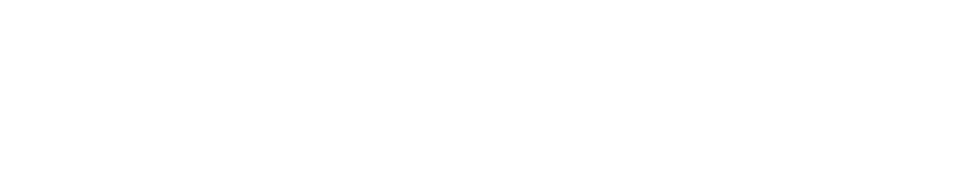
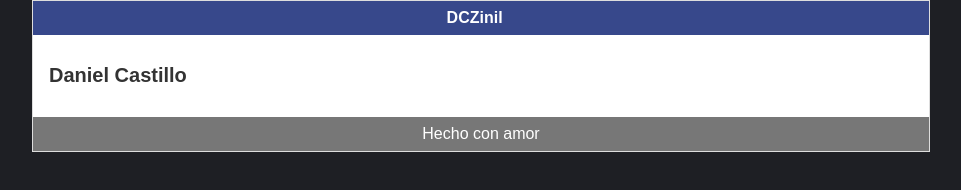
Before and after one commit to dczinil/dczinil.github.io, a plain HTML site: page index.html in a window 1280 px wide. Shown: the whole page, without its empty margins (159-1120 px from the left). Drawn offline with Linux system fonts and the light colour scheme.

Commit message:
Se agrega estructura basica

```diff
--- a/index.html
+++ b/index.html
@@ -5,8 +5,24 @@
     <meta http-equiv="X-UA-Compatible" content="IE=edge">
     <meta name="viewport" content="width=device-width, initial-scale=1.0">
     <title>Daniel Castillo</title>
+    <link rel="stylesheet" href="css/styles.css">
 </head>
 <body>
+        <div id="container">
+            <div id="cabecera">
+                DCZinil
+                <span id="tagline">
+                </span>
+            </div>
+            <div id="post">
+                <h1>
+                    Daniel Castillo
+                </h1>
+            </div>
+            <div id="footer">
+                Hecho con amor
+            </div>
+        </div>
 
 </body>
 </html>
```
